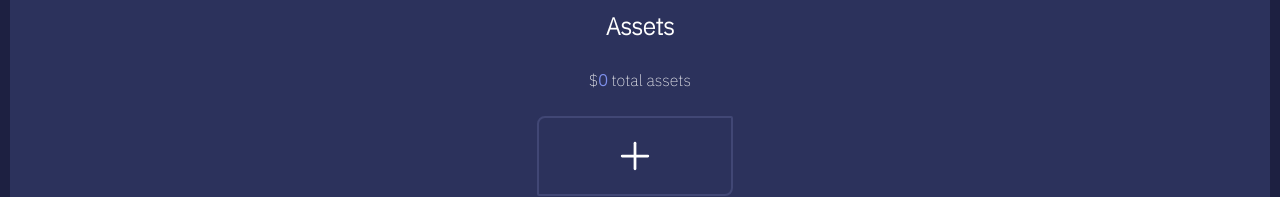
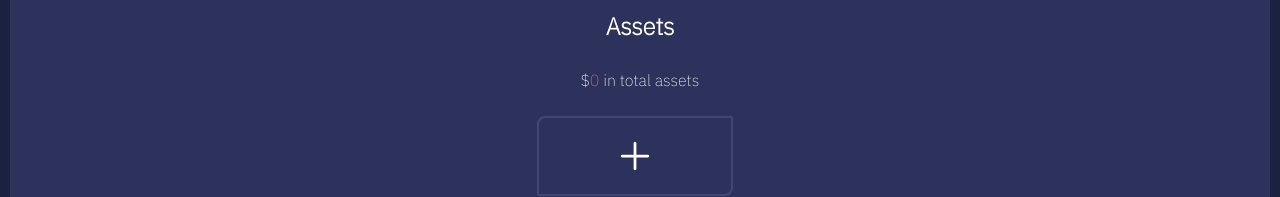
Before and after one commit to claraswan/personal-finance-app, a React (Create React App) app: page / in a window 1280 px wide. Shown: the part 1409-1606 px from the top of the page. Built offline with nearby package versions, Linux system fonts and the light colour scheme.

Commit message:
Add asset total to assets box

```diff
--- a/src/App.js
+++ b/src/App.js
@@ -271,9 +271,9 @@ export default function App() {
       <div className='box assetsBox'>
         <h2 className='box__title'>Assets</h2>
         <div className='stats'>
-          <div>$<span className='stats__num'>
+          <div>$<span className='stats__num--assets'>
             {assets.forEach(asset => assetAmount += Number(asset.amount))}
-            {assetAmount}</span> total assets
+            {assetAmount}</span> in total assets
           </div>
         </div>
         <div className='assetsList'>
--- a/src/css/App.css
+++ b/src/css/App.css
@@ -43,7 +43,7 @@ body {
     left: 1rem;
     font-size: 1.1rem; }
   .asset__symbol {
-    color: #9D3171;
+    color: #FF5497;
     font-size: 2rem;
     font-weight: 800; }
   .asset__x {
@@ -201,6 +201,8 @@ body {
     font-weight: 700;
     font-size: 1.6rem;
     color: #7e90ec; }
+    .stats__num--assets {
+      color: #FF5497; }
 
 .search__input {
   padding: 0.6rem;
--- a/src/sass/App.scss
+++ b/src/sass/App.scss
@@ -26,6 +26,10 @@
         font-weight: 700;
         font-size: 1.6rem;
         color: $blue-light;
+
+        &--assets {
+            color: $pink;
+        }
     }
 }
 
--- a/src/sass/components/_asset.scss
+++ b/src/sass/components/_asset.scss
@@ -26,7 +26,7 @@
     }
 
     &__symbol {
-        color: $pink-dark;
+        color: $pink;
         font-size: 2rem;
         font-weight: 800;
     }
```
